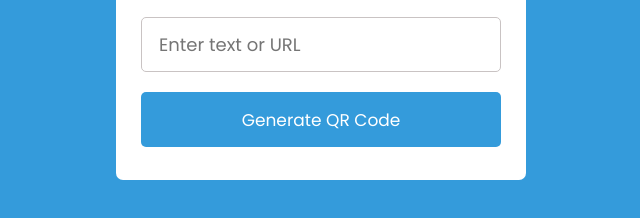
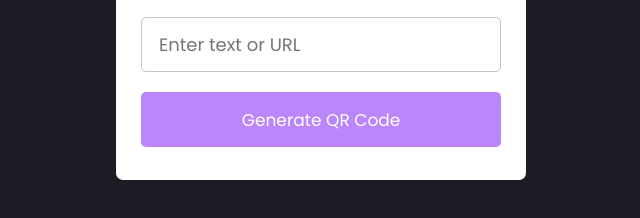
Before and after one commit to Eswarchinthakayala-webdesign/Front-End, a plain HTML site: page QR Generator/index.html in a window 1280 px wide. Shown: the part 350-568 px from the top of the page, without its empty margins (319-959 px from the left). Drawn offline with Linux system fonts and the light colour scheme.

Commit message:
Update style.css

```diff
--- a/QR Generator/style.css
+++ b/QR Generator/style.css
@@ -12,7 +12,7 @@ body
     align-items: center;
     justify-content: center;
     min-height: 100vh;
-    background: #349bdb;
+    background: #1f1b24;
 }
 .container
 {   height: 260px;
@@ -62,7 +62,7 @@ header p
 .form button
 {
     margin-top: 20px;
-    background-color: #349bdb;
+    background-color: #bb86fc;
     cursor: pointer;
     font-size: 17px;
     color: #fff;
```
